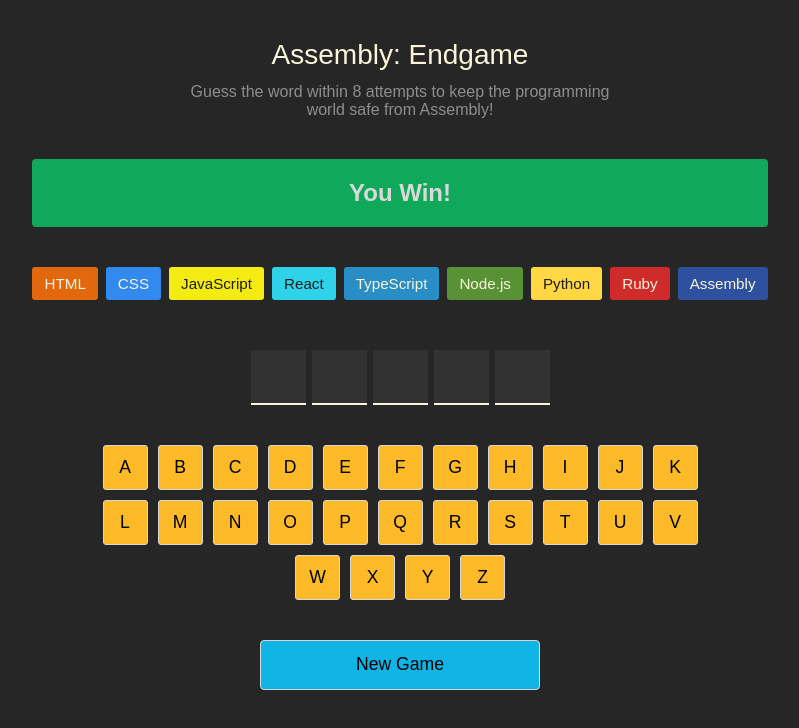
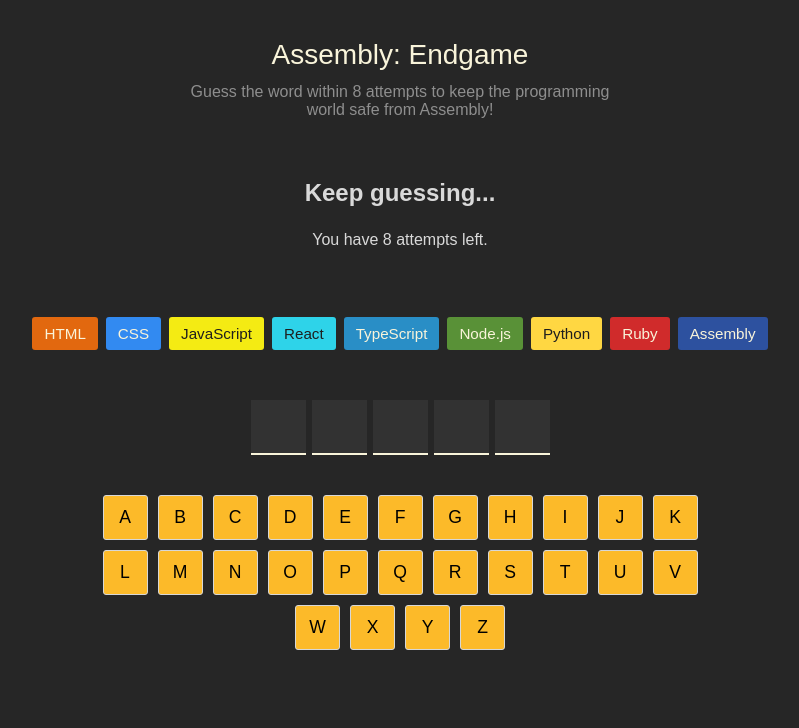
Before and after one commit to limhaowei/Hangman-, a React (Vite) app: page / in a window 1280 px wide. Shown: the top 728 px of the page, without its empty margins (240-1039 px from the left). Built offline with nearby package versions, Linux system fonts and the light colour scheme.

Commit message:
display won/lost status

```diff
--- a/src/App.jsx
+++ b/src/App.jsx
@@ -9,7 +9,13 @@
   const [ currentWord, setCurrentWord ] = useState("react")
 
   const wrongGuessCount = guessedLetters.filter(letter => !currentWord.includes(letter)).length
-  ''
+
+  const isGameWon = currentWord.split("").every(letter => guessedLetters.includes(letter))
+  const isGameLost = wrongGuessCount >= languages.length - 1
+
+  const isGameOver = isGameWon || isGameLost
+
+
 
   const alphabet = "abcdefghijklmnopqrstuvwxyz"
 
@@ -30,6 +36,7 @@
         </span>
     )
 })
+
 
   const alphabetElements = alphabet.split('').map((char) => {
     const isGuessed = guessedLetters.includes(char)
@@ -74,8 +81,25 @@
         programming world safe from Assembly!</p>
       </header>
 
-      <section className='game-status'>
-        <h2>You Win!</h2>
+      <section className={clsx("game-status", {
+        "game-won": isGameWon,
+        "game-lost": isGameLost
+      })}>
+        {isGameWon ? (
+          <>
+            <h2>You win!</h2>
+          </>
+        ) : isGameLost ? (
+          <>
+            <h2>Game over!</h2>
+            <p>You lose!</p>
+          </>
+        ) : (
+          <>
+            <h2>Keep guessing...</h2>
+            <p>You have {languages.length - wrongGuessCount - 1} attempts left.</p>
+          </>
+        )}
       </section>
 
       <section className='languages'>
@@ -90,7 +114,7 @@
         {alphabetElements}
       </section>
 
-      <button className='new-game'>New Game</button>
+      {isGameOver && <button className='new-game'>New Game</button>}
     </main>
   )
 }
--- a/src/index.css
+++ b/src/index.css
@@ -33,13 +33,21 @@
 }
 
 section.game-status {
-  background-color: #10A95B;
+
   display: flex;
   flex-direction: column;
   align-items: center;
   border-radius: 4px;
   margin-block: 40px;
   padding: 12px;
+}
+
+section.game-status.game-won{
+  background-color: #10A95B;
+}
+
+section.game-status.game-lost {
+  background-color: #E51111;
 }
 
 section.game-status > h2 {
```
